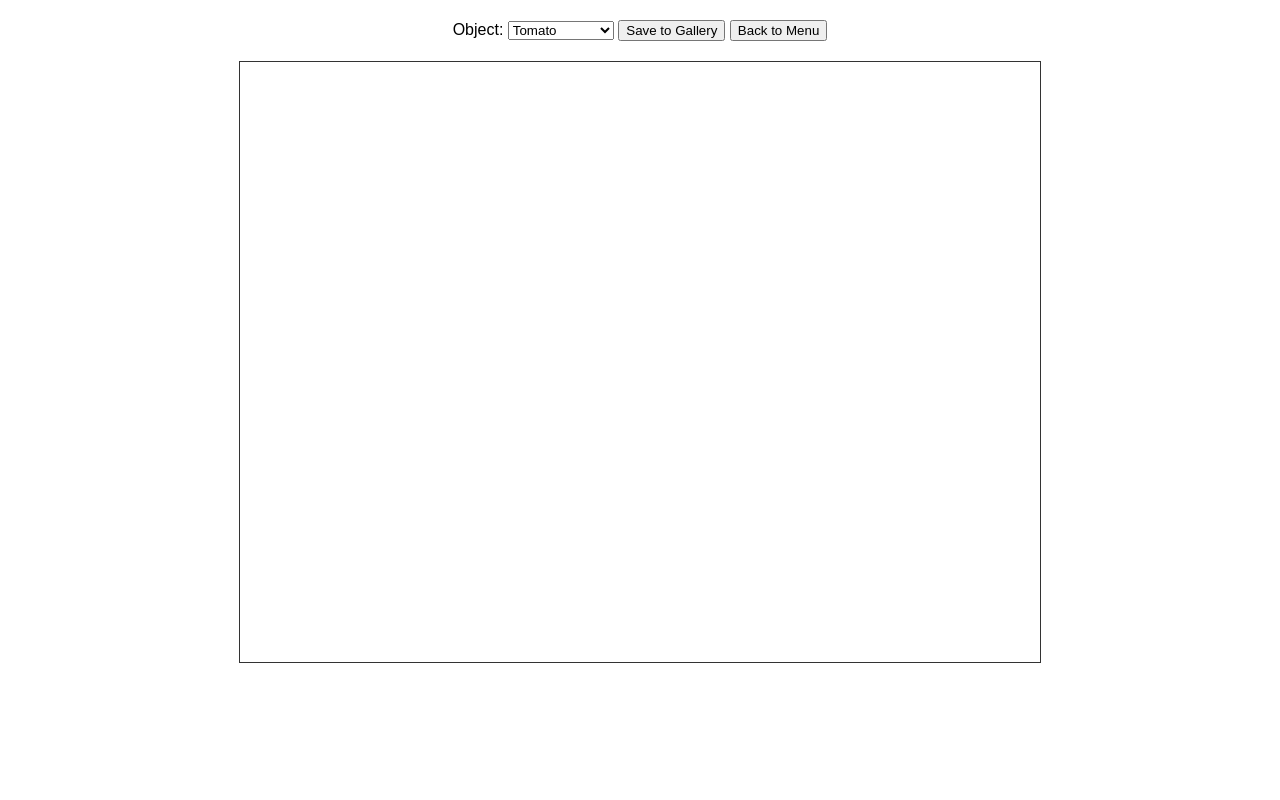
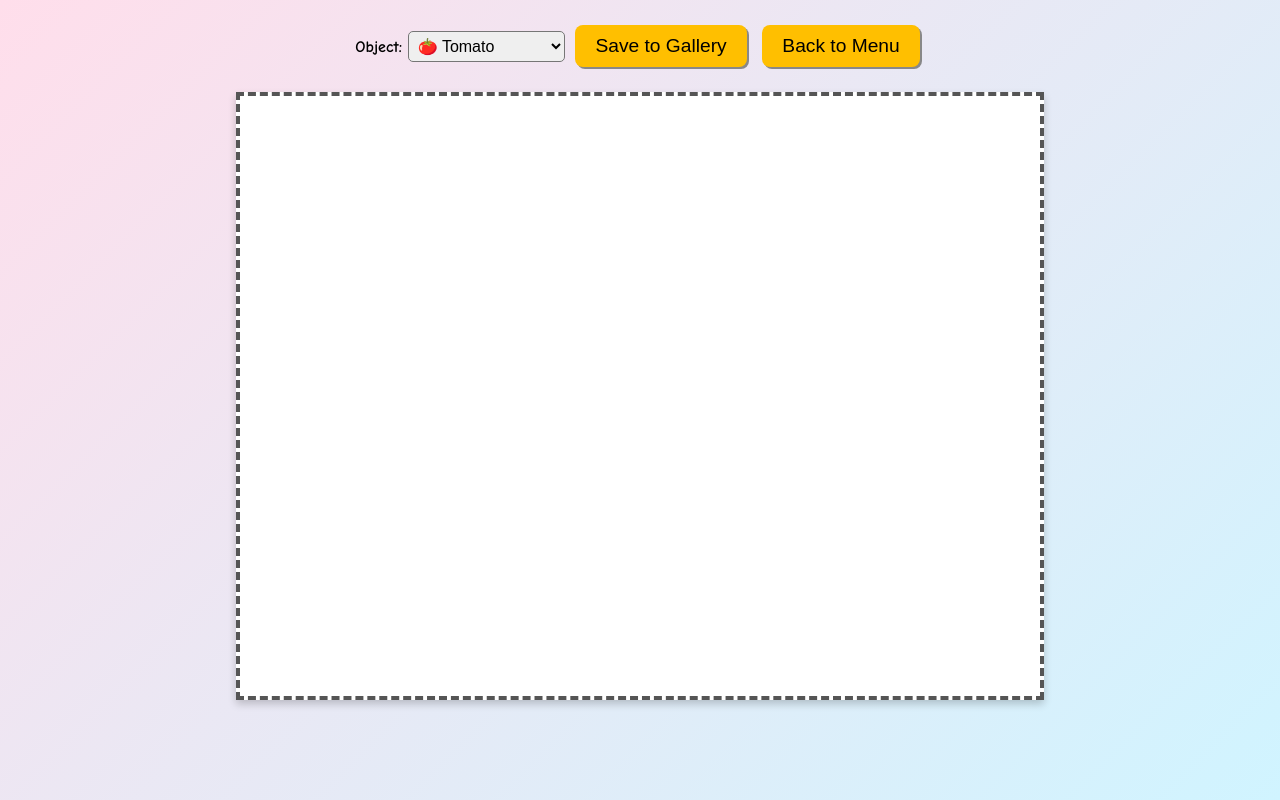
Before and after one commit to Thetechnopig/Splat, a plain HTML site: page index.html in a window 1280 px wide. Both pictures are taken after a click on the button "Start Painting". Drawn offline with Linux system fonts and the light colour scheme.

Commit message:
Improve visual style for kids

```diff
--- a/index.html
+++ b/index.html
@@ -5,21 +5,22 @@
 <meta name="viewport" content="width=device-width, initial-scale=1.0" />
 <title>SplatMaster</title>
 <link rel="stylesheet" href="style.css" />
+<link href="https://fonts.googleapis.com/css2?family=Comic+Neue:wght@700&display=swap" rel="stylesheet" />
 </head>
 <body>
 <div id="menu">
-  <h1>SplatMaster</h1>
+  <h1>SplatMaster 🎨</h1>
   <button id="startBtn">Start Painting</button>
 </div>
 <div id="game" class="hidden">
   <div id="controls">
     <label for="objectSelect">Object:</label>
     <select id="objectSelect">
-      <option value="tomato">Tomato</option>
-      <option value="paintball">Paintball</option>
-      <option value="balloon">Water Balloon</option>
-      <option value="duck">Rubber Duck</option>
-      <option value="egg">Egg</option>
+      <option value="tomato">🍅 Tomato</option>
+      <option value="paintball">🎨 Paintball</option>
+      <option value="balloon">🎈 Water Balloon</option>
+      <option value="duck">🦆 Rubber Duck</option>
+      <option value="egg">🥚 Egg</option>
     </select>
     <button id="saveBtn">Save to Gallery</button>
     <button id="backBtn">Back to Menu</button>
--- a/style.css
+++ b/style.css
@@ -1,5 +1,7 @@
 body {
-  font-family: Arial, sans-serif;
+  font-family: 'Comic Neue', 'Comic Sans MS', cursive;
+  background: linear-gradient(135deg, #ffdeeb, #d0f4ff);
+  min-height: 100vh;
   display: flex;
   flex-direction: column;
   align-items: center;
@@ -13,16 +15,48 @@ body {
   text-align: center;
   margin-top: 20px;
 }
+#gallery h2 {
+  color: #ff5277;
+  margin-bottom: 10px;
+}
+#menu h1 {
+  font-size: 3rem;
+  color: #ff5277;
+  text-shadow: 2px 2px #fff;
+  margin-bottom: 20px;
+}
 #canvas {
-  border: 1px solid #333;
+  border: 4px dashed #555;
   margin-top: 10px;
   cursor: crosshair;
+  box-shadow: 0 4px 8px rgba(0, 0, 0, 0.2);
+  background: #fff;
 }
 #controls {
   margin-bottom: 10px;
 }
+button {
+  font-size: 1.2rem;
+  background: #ffbf00;
+  border: none;
+  border-radius: 8px;
+  padding: 10px 20px;
+  margin: 5px;
+  cursor: pointer;
+  box-shadow: 2px 2px #888;
+}
+button:hover {
+  background: #ffe066;
+}
+select {
+  font-size: 1rem;
+  padding: 5px;
+  border-radius: 5px;
+}
 #images img {
   width: 200px;
   margin: 5px;
-  border: 1px solid #ccc;
+  border: 2px solid #ffbf00;
+  border-radius: 10px;
+  box-shadow: 2px 2px #888;
 }
```
Also changed, not shown: 1 other file.
